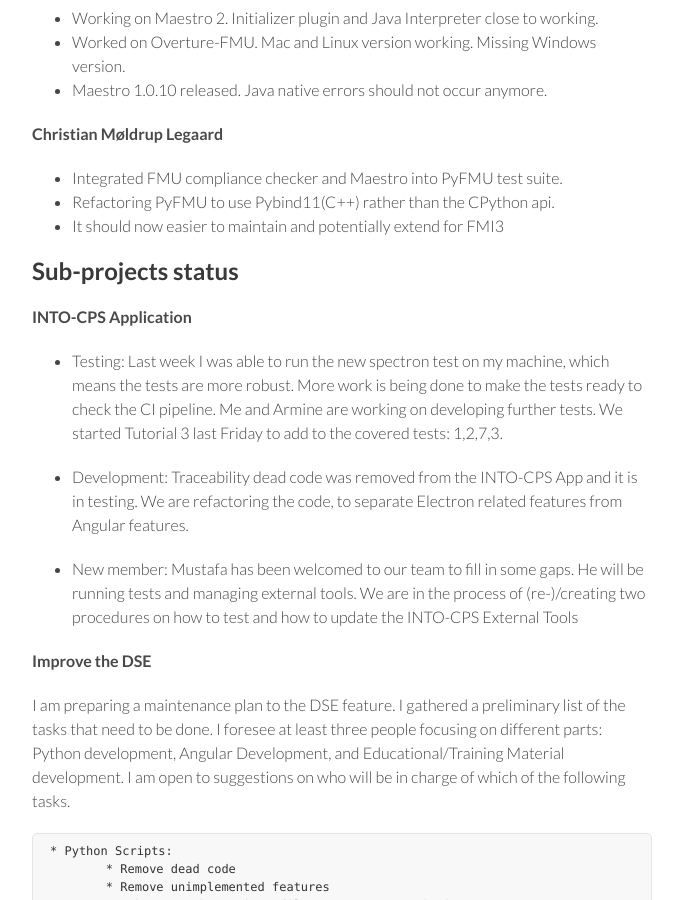
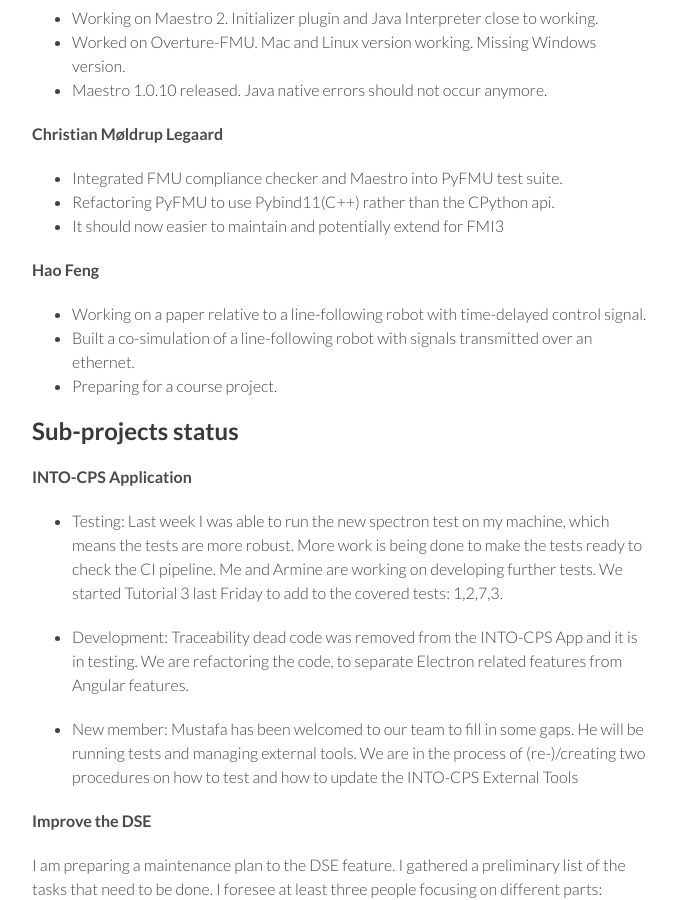
Before and after one commit to digitaltwincentre/digitaltwincentre.github.io, a Jekyll site: the page built from _biweeklies/Biweekly-17.md, in a window 1280 px wide and 900 px high, scrolled down 1735 px. Shown: the whole window, without its empty margins (418-1101 px from the left). Built offline with Jekyll 4.4.1, drawn with Linux system fonts in a browser that asks for light colours; nearby versions of some CDN libraries.

Commit message:
Update Biweekly-17.md

```diff
--- a/_biweeklies/Biweekly-17.md
+++ b/_biweeklies/Biweekly-17.md
@@ -76,6 +76,11 @@ delay paper. He has been doing good advances on that side.
 * Refactoring PyFMU to use Pybind11(C++) rather than the CPython api.
 * It should now easier to maintain and potentially extend for FMI3
 
+#### Hao Feng
+* Working on a paper relative to a line-following robot with time-delayed control signal.
+* Built a co-simulation of a line-following robot with signals transmitted over an ethernet.
+* Preparing for a course project.
+
 ## Sub-projects status
 
 
```
